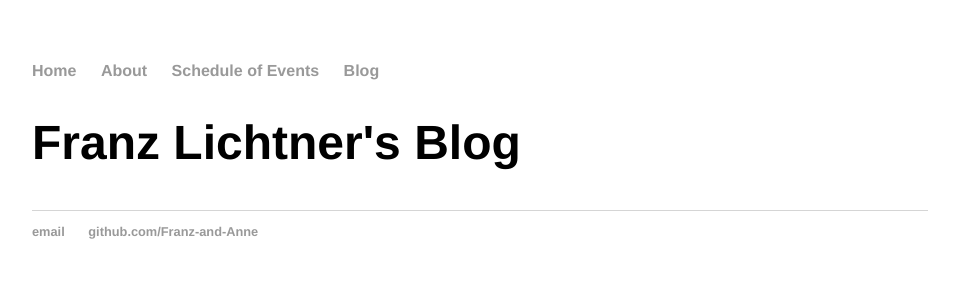
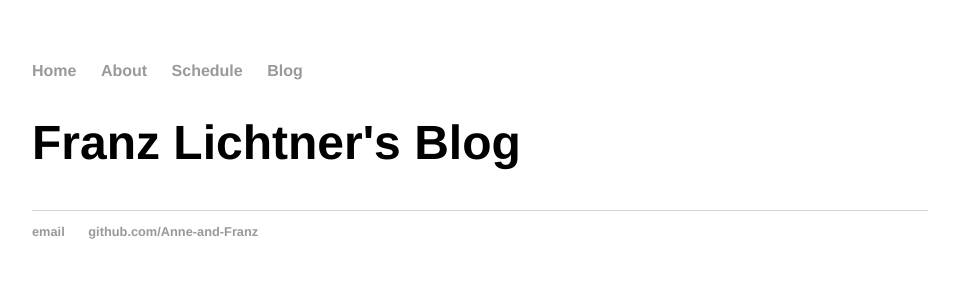
Before and after one commit to Anne-and-Franz/FranzAnne.github.io, a Jekyll site: the page built from blog/index.html, in a window 1280 px wide. Shown: the top 300 px of the page, without its empty margins (160-1119 px from the left). Built offline with Jekyll 4.4.1, drawn with Linux system fonts in a browser that asks for light colours.

Commit message:
Update default.html

```diff
--- a/_layouts/default.html
+++ b/_layouts/default.html
@@ -13,7 +13,7 @@
 <ul>
 <li><a href="/">Home</a></li>
 <li><a href="/about">About</a></li>
-<li><a href="/schedule">Schedule of Events</a></li>
+<li><a href="/schedule">Schedule</a></li>
 <li><a href="/blog">Blog</a></li>
 </ul>
     </nav>
@@ -26,7 +26,7 @@
   <footer>
    <ul>
    <li><a href="mailto:fjlicht@colostate.edu.com">email</a></li>
-   <li><a href="https://github.com/Anne-and-Franz">github.com/Franz-and-Anne</a></li>
+   <li><a href="https://github.com/Anne-and-Franz">github.com/Anne-and-Franz</a></li>
    </ul>
   </footer>
   </body>
```
